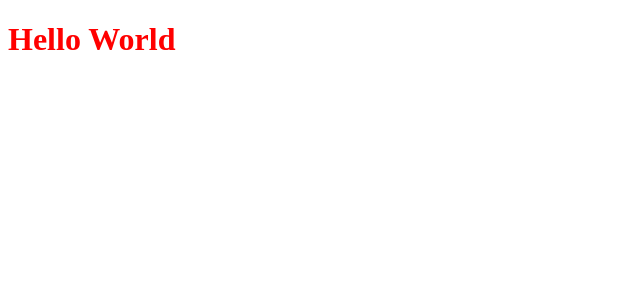
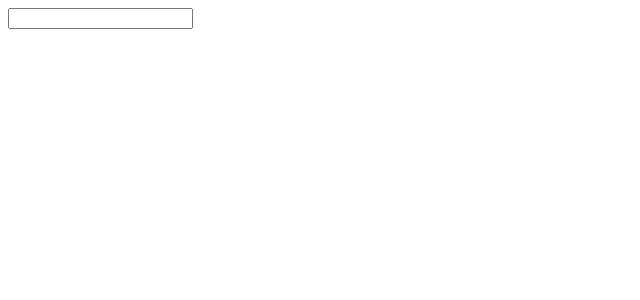
Before and after one commit to yarostbaklajana/WeatherApp, a React app: page / in a window 1280 px wide. Shown: the top 300 px of the page, without its empty margins (0-640 px from the left). Built offline with nearby package versions, Linux system fonts and the light colour scheme.

Commit message:
Created InputWithAutocomplete component

```diff
--- /dev/null
+++ b/src/components/inputWithAutocomplete.jsx
@@ -0,0 +1,41 @@
+import React from 'react';
+import * as locationsArr from '../../locations/ukraine.json';
+
+class InputWithAutocomplete extends React.PureComponent {
+    constructor(props) {
+        super(props);
+        this.state = {
+            value: '',
+            coincidenses: []
+        }
+        this.handleChange = this.handleChange.bind(this);
+    }
+
+    handleChange(event) {
+
+        let inputValue = event.target.value;
+        this.setState({
+            value: inputValue,
+            coincidenses: this.findCoincidence(inputValue)
+        });
+        console.log(this.state.coincidenses);
+    }
+
+    findCoincidence(part) {
+        let coincidenses = locationsArr.filter((location) => location.name.startsWith(part));
+        return coincidenses;
+    }
+
+    render() {
+        let coincidensesList = this.state.coincidenses.map((coincidense) => <li key={coincidense.id}>{coincidense.name}</li>);
+        return (
+            <div className='input-container'>
+                <input type="text" value={this.state.value} onChange={this.handleChange} />
+                <ul>{coincidensesList}</ul>
+            </div>
+        );
+    }
+
+}
+
+export default InputWithAutocomplete;
--- a/src/index.jsx
+++ b/src/index.jsx
@@ -1,12 +1,9 @@
 import ReactDom from 'react-dom';
 import React from 'react';
+import InputWithAutocomplete from './components/inputWithAutocomplete';
 import './styles.css';
 
-function Congratulator(props) {
-    return ( <h1 className='congratulations'>Hello World</h1> );
-}
-
 ReactDom.render(
-    <Congratulator />,
+    <InputWithAutocomplete  />,
     document.getElementById('container')
 )
--- a/webpack.config.js
+++ b/webpack.config.js
@@ -25,6 +25,11 @@ module.exports = function (env) {
                     test: /\.(jsx|js)$/,
                     use: 'babel-loader',
                     exclude: ['node_modules']
+                },
+
+                {
+                    test: /\.json$/,
+                    use: 'json-loader'
                 },
 
                 {
```
